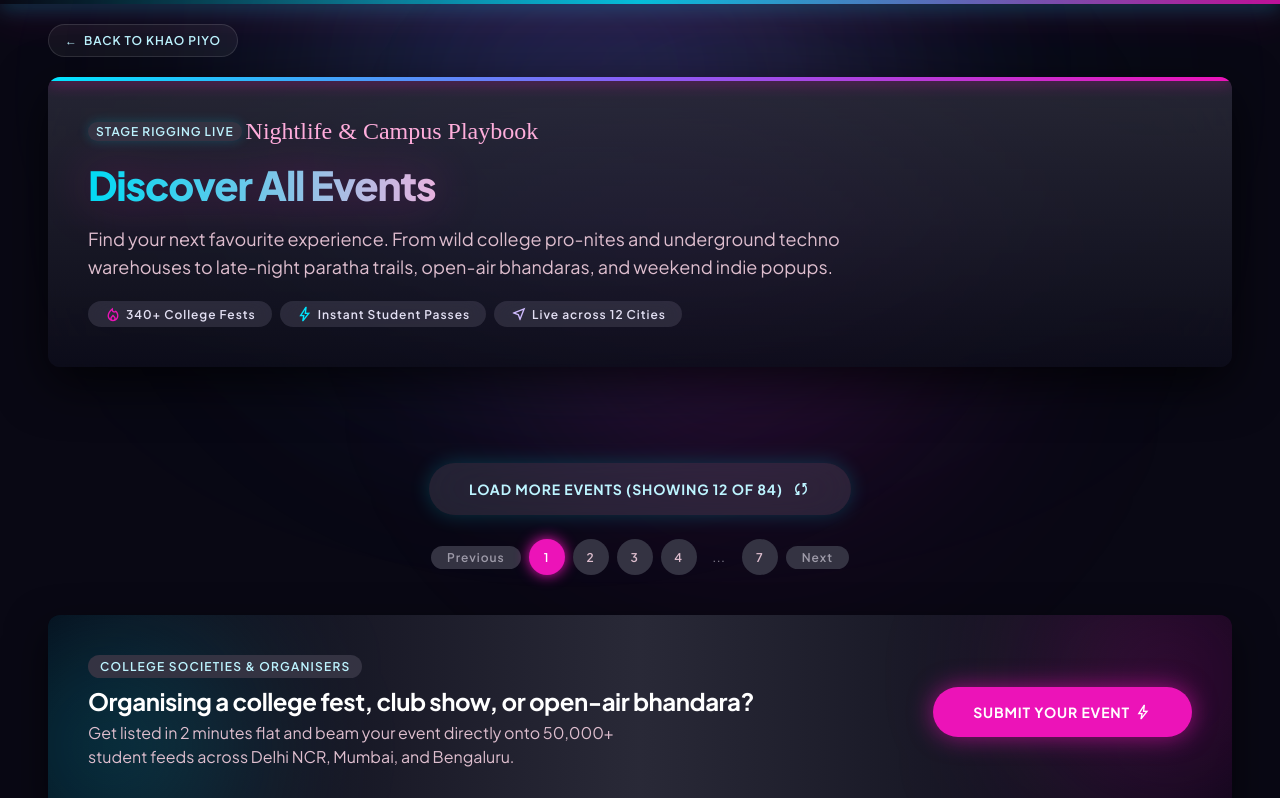
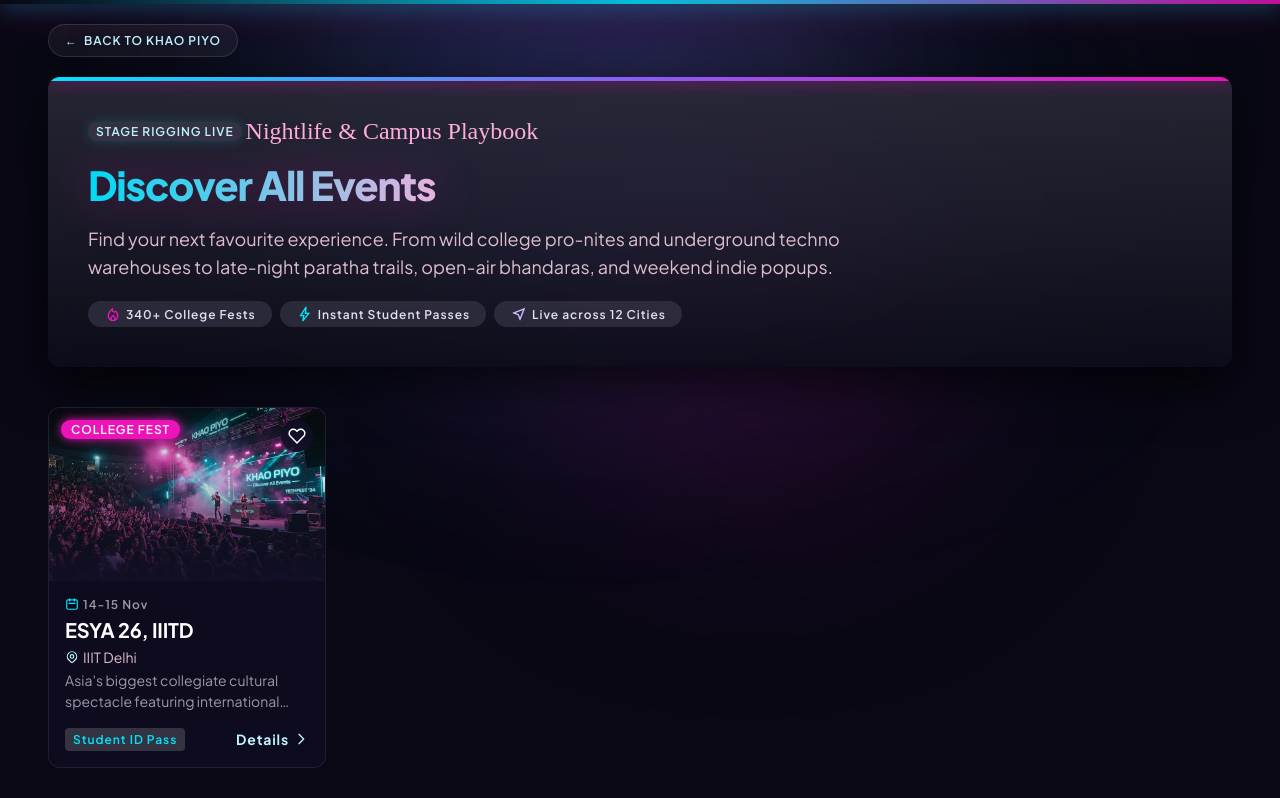
Before and after one commit to arham-data/Khao-Piyo, a React (Vite) app: page /events in a window 1280 px wide. Shown: the top 798 px of the page. Built offline with nearby package versions, Linux system fonts and the light colour scheme; a web font is replaced by a local one.

Commit message:
chore: add fest

```diff
--- a/src/data/events.js
+++ b/src/data/events.js
@@ -29,5 +29,34 @@ import crossroads from '../assets/images/events/crossroads-battle-of-bands.jpg'
 import dastaan from '../assets/images/events/dastaan-e-urdu-open-mic.jpg'
 
 export const events = [
-
+  {
+    id: 'ESYA 26',
+    category: 'College Fest',
+    badge: 'College Fest',
+    date: '14-15 Nov',
+    title: 'ESYA 26, IIITD',
+    venue: 'IIIT Delhi',
+    description:
+      "Asia's biggest collegiate cultural spectacle featuring international electronic producers, laser tunnels, and battle rounds.",
+    price: 'Student ID Pass',
+    organiser: 'IIT Delhi',
+    highlights: [
+      'Three stages running back to back',
+      'Laser tunnel and light installations',
+      'Battle rounds between 40+ colleges',
+    ],
+    image: moodIndigo,
+    featured: true,
+    // Discover All Events card
+    badgeColor: 'magenta',
+    priceColor: 'cyan',
+    glow: 'magenta',
+    // Homepage card
+    featuredBadgeColor: 'magenta',
+    featuredPriceColor: 'emerald',
+    accent: 'pink',
+    footer: 'Free Entry',
+    footerColor: 'white',
+    imageFilter: 'none',
+  },
 ]
```
